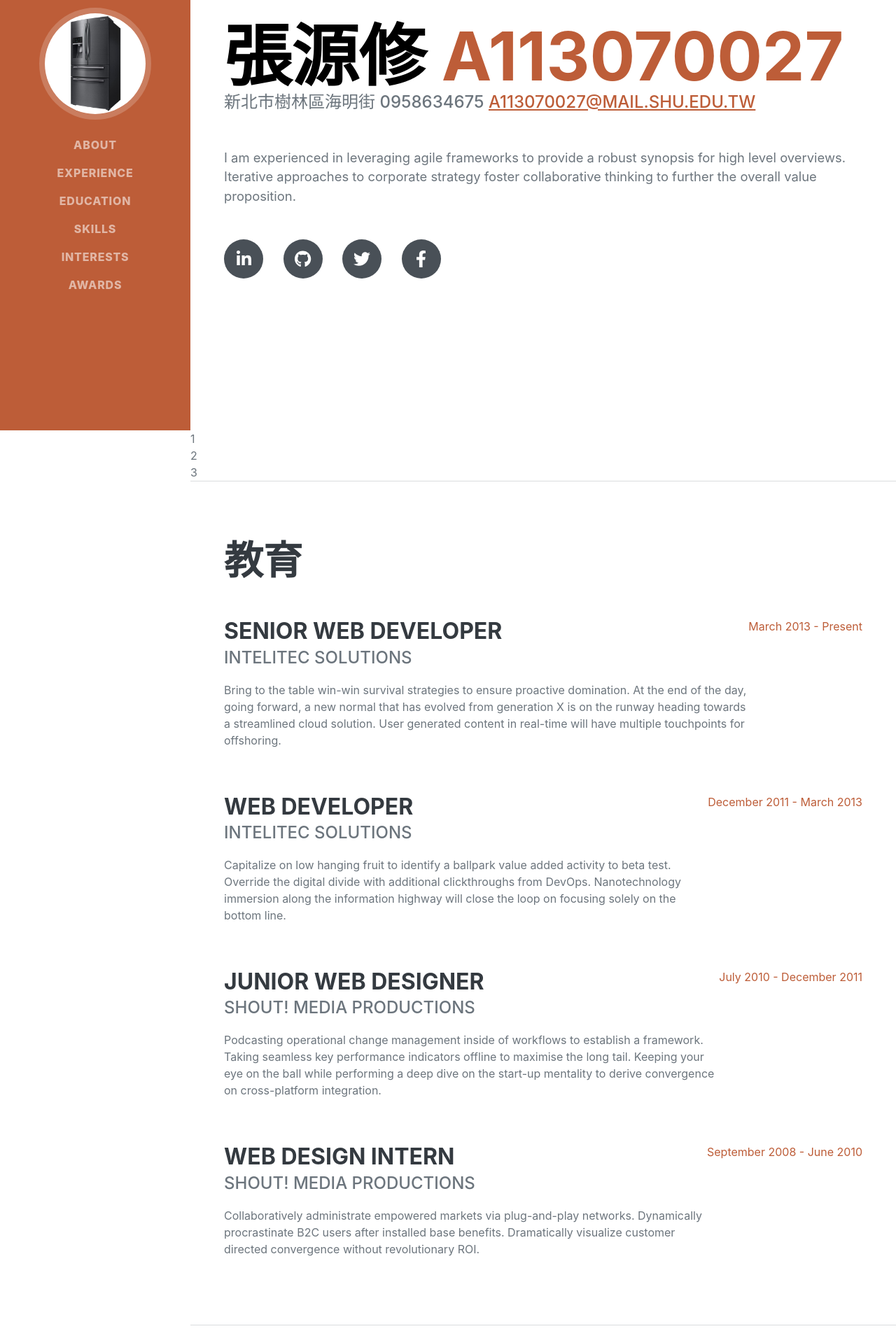
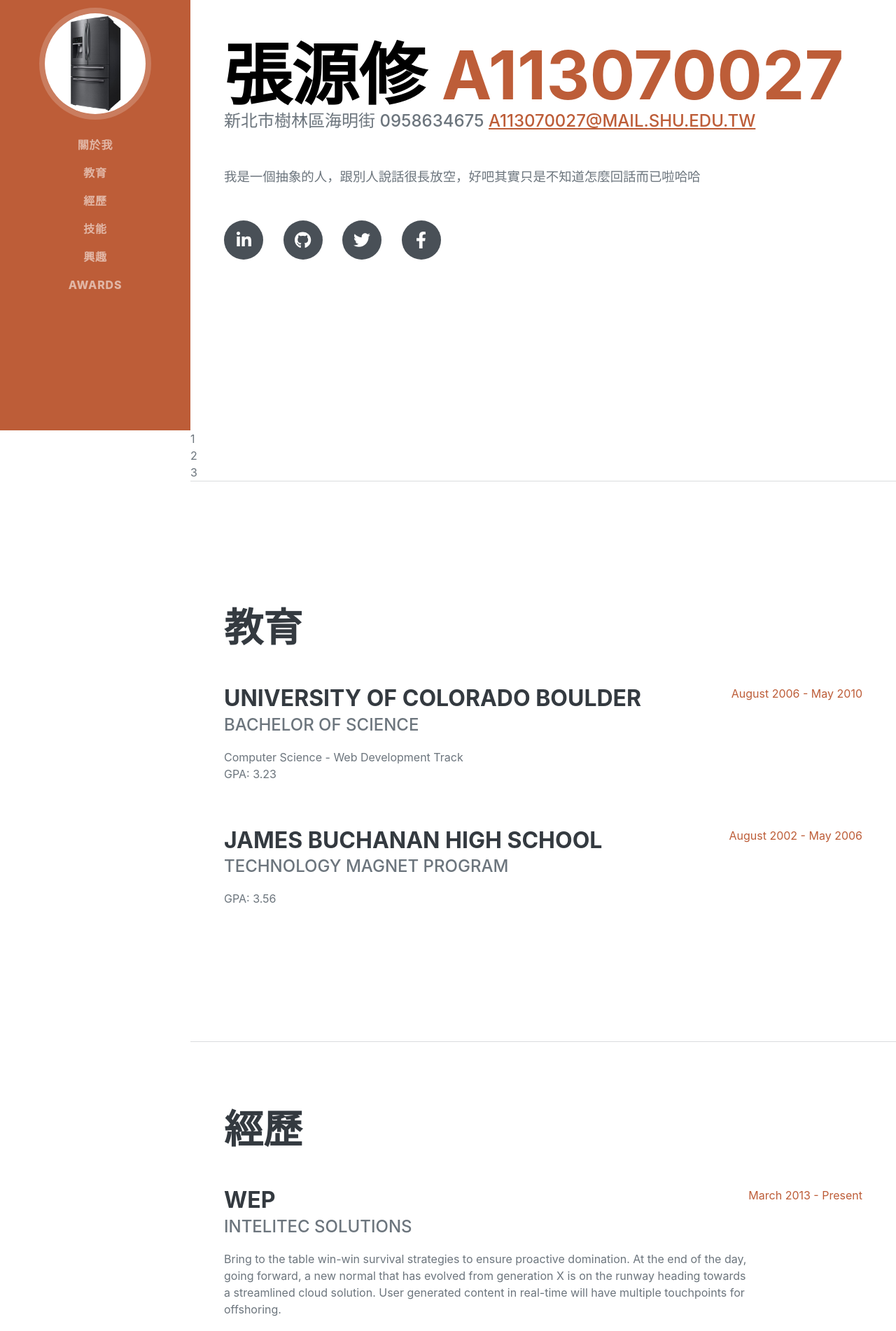
Before and after one commit to A113070027/a113070027.github.io, a plain HTML site: page index.html in a window 1280 px wide. Shown: the part 185-2087 px from the top of the page at 70% size. Drawn offline with nearby package versions, Linux system fonts and the light colour scheme; a web font is replaced by a local one.

Commit message:
Update index.html

```diff
--- a/index.html
+++ b/index.html
@@ -28,11 +28,11 @@
             <button class="navbar-toggler" type="button" data-bs-toggle="collapse" data-bs-target="#navbarResponsive" aria-controls="navbarResponsive" aria-expanded="false" aria-label="Toggle navigation"><span class="navbar-toggler-icon"></span></button>
             <div class="collapse navbar-collapse" id="navbarResponsive">
                 <ul class="navbar-nav">
-                    <li class="nav-item"><a class="nav-link js-scroll-trigger" href="#關於我">About</a></li>
-                    <li class="nav-item"><a class="nav-link js-scroll-trigger" href="#教育">Experience</a></li>
-                    <li class="nav-item"><a class="nav-link js-scroll-trigger" href="#經歷">Education</a></li>
-                    <li class="nav-item"><a class="nav-link js-scroll-trigger" href="#技能">Skills</a></li>
-                    <li class="nav-item"><a class="nav-link js-scroll-trigger" href="#興趣">Interests</a></li>
+                    <li class="nav-item"><a class="nav-link js-scroll-trigger" href="#關於我">關於我</a></li>
+                    <li class="nav-item"><a class="nav-link js-scroll-trigger" href="#教育">教育</a></li>
+                    <li class="nav-item"><a class="nav-link js-scroll-trigger" href="#經歷">經歷</a></li>
+                    <li class="nav-item"><a class="nav-link js-scroll-trigger" href="#技能">技能</a></li>
+                    <li class="nav-item"><a class="nav-link js-scroll-trigger" href="#興趣">興趣</a></li>
                     <li class="nav-item"><a class="nav-link js-scroll-trigger" href="#awards">Awards</a></li>
                 </ul>
             </div>
@@ -50,7 +50,7 @@
                         新北市樹林區海明街  0958634675
                         <a href="mailto:a113070017@mail.shu.edu.tw">a113070027@mail.shu.edu.tw</a>
                     </div>
-                    <p class="lead mb-5">I am experienced in leveraging agile frameworks to provide a robust synopsis for high level overviews. Iterative approaches to corporate strategy foster collaborative thinking to further the overall value proposition.</p>
+                    <p class="lead mb-5">我是一個抽象的人，跟別人說話很長放空，好吧其實只是不知道怎麼回話而已啦哈哈</p>
                     <div class="social-icons">
                         <a class="social-icon" href="#!"><i class="fab fa-linkedin-in"></i></a>
                         <a class="social-icon" href="#!"><i class="fab fa-github"></i></a>
@@ -70,49 +70,10 @@
                         3
                     </div>
             <hr class="m-0" />
-            <!-- Experience-->
+            <!-- Education-->
             <section class="resume-section" id="教育">
                 <div class="resume-section-content">
                     <h2 class="mb-5">教育</h2>
-                    <div class="d-flex flex-column flex-md-row justify-content-between mb-5">
-                        <div class="flex-grow-1">
-                            <h3 class="mb-0">Senior Web Developer</h3>
-                            <div class="subheading mb-3">Intelitec Solutions</div>
-                            <p>Bring to the table win-win survival strategies to ensure proactive domination. At the end of the day, going forward, a new normal that has evolved from generation X is on the runway heading towards a streamlined cloud solution. User generated content in real-time will have multiple touchpoints for offshoring.</p>
-                        </div>
-                        <div class="flex-shrink-0"><span class="text-primary">March 2013 - Present</span></div>
-                    </div>
-                    <div class="d-flex flex-column flex-md-row justify-content-between mb-5">
-                        <div class="flex-grow-1">
-                            <h3 class="mb-0">Web Developer</h3>
-                            <div class="subheading mb-3">Intelitec Solutions</div>
-                            <p>Capitalize on low hanging fruit to identify a ballpark value added activity to beta test. Override the digital divide with additional clickthroughs from DevOps. Nanotechnology immersion along the information highway will close the loop on focusing solely on the bottom line.</p>
-                        </div>
-                        <div class="flex-shrink-0"><span class="text-primary">December 2011 - March 2013</span></div>
-                    </div>
-                    <div class="d-flex flex-column flex-md-row justify-content-between mb-5">
-                        <div class="flex-grow-1">
-                            <h3 class="mb-0">Junior Web Designer</h3>
-                            <div class="subheading mb-3">Shout! Media Productions</div>
-                            <p>Podcasting operational change management inside of workflows to establish a framework. Taking seamless key performance indicators offline to maximise the long tail. Keeping your eye on the ball while performing a deep dive on the start-up mentality to derive convergence on cross-platform integration.</p>
-                        </div>
-                        <div class="flex-shrink-0"><span class="text-primary">July 2010 - December 2011</span></div>
-                    </div>
-                    <div class="d-flex flex-column flex-md-row justify-content-between">
-                        <div class="flex-grow-1">
-                            <h3 class="mb-0">Web Design Intern</h3>
-                            <div class="subheading mb-3">Shout! Media Productions</div>
-                            <p>Collaboratively administrate empowered markets via plug-and-play networks. Dynamically procrastinate B2C users after installed base benefits. Dramatically visualize customer directed convergence without revolutionary ROI.</p>
-                        </div>
-                        <div class="flex-shrink-0"><span class="text-primary">September 2008 - June 2010</span></div>
-                    </div>
-                </div>
-            </section>
-            <hr class="m-0" />
-            <!-- Education-->
-            <section class="resume-section" id="經歷">
-                <div class="resume-section-content">
-                    <h2 class="mb-5">Education</h2>
                     <div class="d-flex flex-column flex-md-row justify-content-between mb-5">
                         <div class="flex-grow-1">
                             <h3 class="mb-0">University of Colorado Boulder</h3>
@@ -129,6 +90,29 @@
                             <p>GPA: 3.56</p>
                         </div>
                         <div class="flex-shrink-0"><span class="text-primary">August 2002 - May 2006</span></div>
+                    </div>
+                </div>
+            </section>
+            <hr class="m-0" />
+            <!-- Experience-->
+            <section class="resume-section" id="經歷">
+                <div class="resume-section-content">
+                    <h2 class="mb-5">經歷</h2>
+                    <div class="d-flex flex-column flex-md-row justify-content-between mb-5">
+                        <div class="flex-grow-1">
+                            <h3 class="mb-0">wep</h3>
+                            <div class="subheading mb-3">Intelitec Solutions</div>
+                            <p>Bring to the table win-win survival strategies to ensure proactive domination. At the end of the day, going forward, a new normal that has evolved from generation X is on the runway heading towards a streamlined cloud solution. User generated content in real-time will have multiple touchpoints for offshoring.</p>
+                        </div>
+                        <div class="flex-shrink-0"><span class="text-primary">March 2013 - Present</span></div>
+                    </div>
+                    <div class="d-flex flex-column flex-md-row justify-content-between mb-5">
+                        <div class="flex-grow-1">
+                            <h3 class="mb-0">wep developer</h3>
+                            <div class="subheading mb-3">Intelitec Solutions</div>
+                            <p>Capitalize on low hanging fruit to identify a ballpark value added activity to beta test. Override the digital divide with additional clickthroughs from DevOps. Nanotechnology immersion along the information highway will close the loop on focusing solely on the bottom line.</p>
+                        </div>
+                        <div class="flex-shrink-0"><span class="text-primary">December 2011 - March 2013</span></div>
                     </div>
                 </div>
             </section>
```
